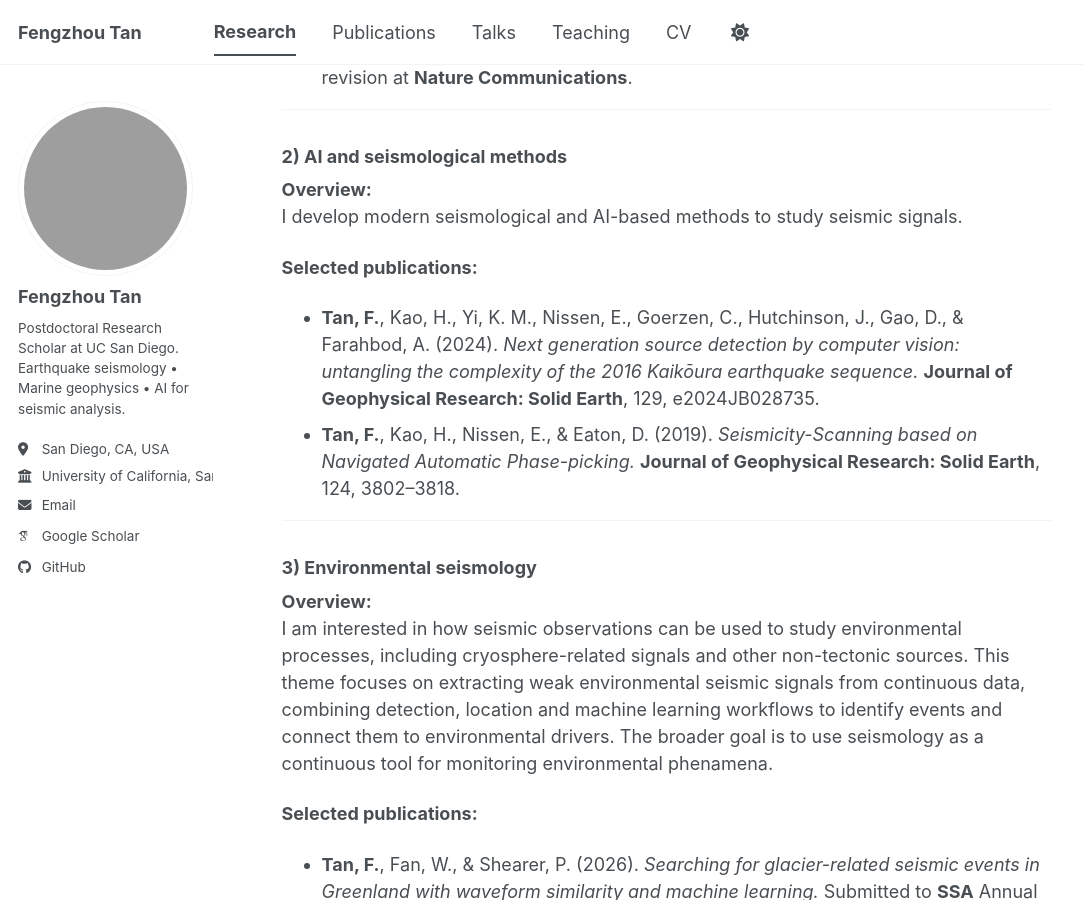
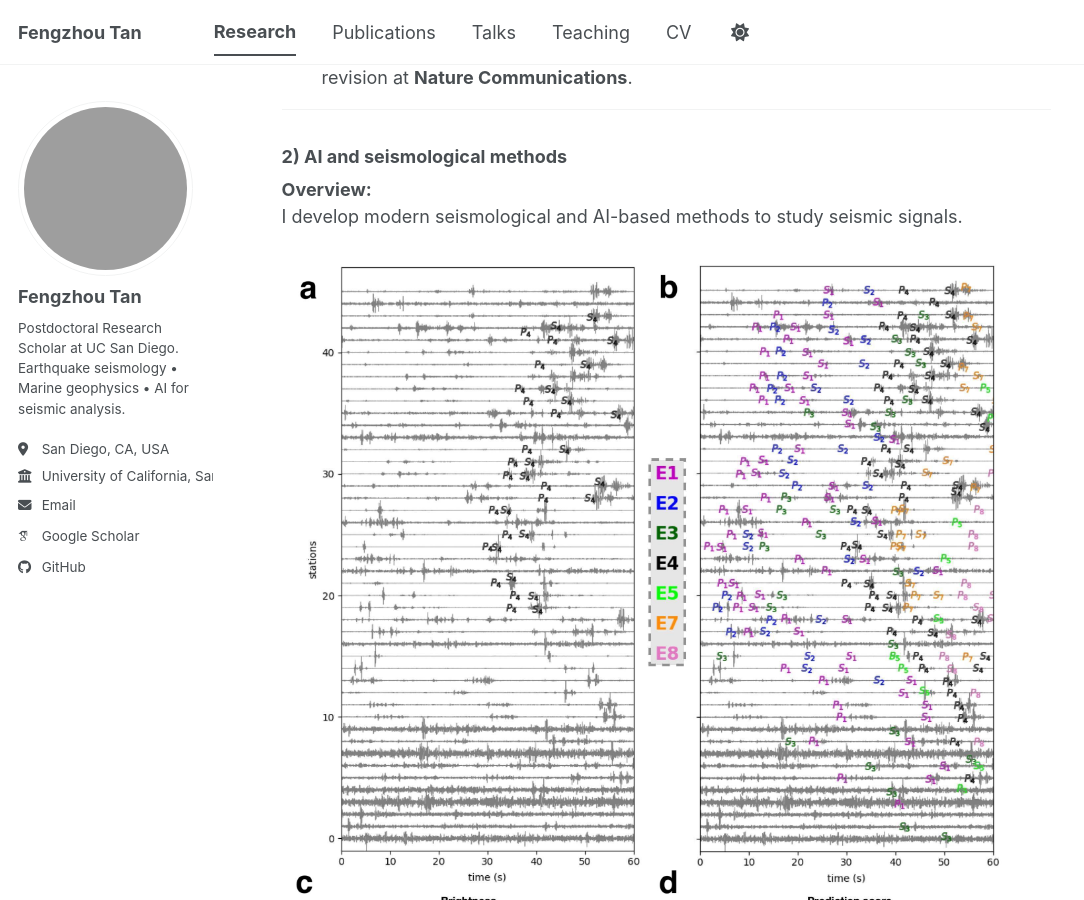
Before and after one commit to tanfengzhou/tanfengzhou.github.io, a Jekyll site: the page built from _pages/research.md, in a window 1280 px wide and 900 px high, scrolled down 412 px. Shown: the whole window, without its empty margins (0-1084 px from the left). Built offline with Jekyll 4.4.1, drawn with Linux system fonts in a browser that asks for light colours; some web fonts are replaced; a script bundle is joined from its source files by our own code; library files that are not in the unit come from our copies; grey boxes are pictures that could not be loaded.

Commit message:
Update research.md

```diff
--- a/_pages/research.md
+++ b/_pages/research.md
@@ -33,6 +33,8 @@ I develop modern seismological and AI-based methods to study seismic signals.
 <img src="/images/projects/ai-seismology/example.png" alt="Example detections" width="750">
 -->
 
+<img src="/images/projects/ai-seismology/SUGAR-example.jpg" alt="Example detections" width="750">
+
 **Selected publications:**
 - **Tan, F.**, Kao, H., Yi, K. M., Nissen, E., Goerzen, C., Hutchinson, J., Gao, D., & Farahbod, A. (2024). *Next generation source detection by computer vision: untangling the complexity of the 2016 Kaikōura earthquake sequence.* **Journal of Geophysical Research: Solid Earth**, 129, e2024JB028735.
 - **Tan, F.**, Kao, H., Nissen, E., & Eaton, D. (2019). *Seismicity-Scanning based on Navigated Automatic Phase-picking.* **Journal of Geophysical Research: Solid Earth**, 124, 3802–3818.
```
